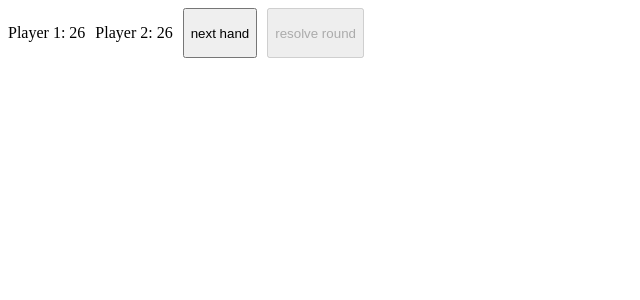
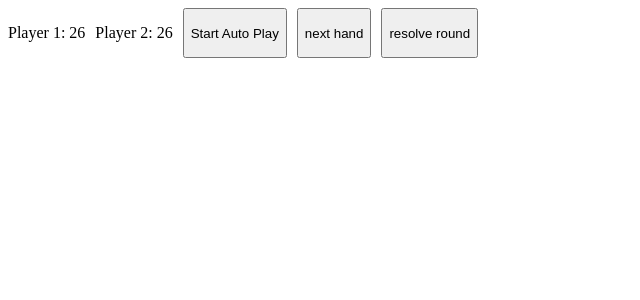
Before and after one commit to abattalov/card-game, a React (Vite) app: page / in a window 1280 px wide. Shown: the top 300 px of the page, without its empty margins (0-640 px from the left). Built offline with nearby package versions, Linux system fonts and the light colour scheme.

Commit message:
first train commit, added autoplay logic to the game

```diff
--- a/src/App.tsx
+++ b/src/App.tsx
@@ -1,6 +1,7 @@
 import Card from "./components/Card";
+import type { GameState } from "./types/types";
 import { createStandardDeck, dealCards, getNextCard, shuffleDeck } from "./utils/deckUtils";
-import { useState } from 'react';
+import { useEffect, useState } from 'react';
 
 function App() {
 
@@ -12,16 +13,46 @@ function App() {
     return playersHands
   });
 
-  const [drawPhase, setDrawPhase] = useState(true);
+  const [autoPlay, setAutoPlay] = useState(false);
 
   const handleNextHand = () => {
     setGameState(prev => getNextCard(prev))
-    setDrawPhase(false)
   }
+
+  useEffect(() => {
+    if (!autoPlay || gameState.game || gameState.player1.length === 0 || gameState.player2.length === 0) {
+      return;
+    }
+
+    const drawTimer = setTimeout(() => {
+      setGameState(prev => getNextCard(prev))
+    }, 1000)
+
+    return () => clearTimeout(drawTimer)
+
+  }, [autoPlay, gameState.game, gameState.player1.length, gameState.player2.length])
+
+  useEffect(() => {
+    if(!autoPlay || !gameState.game){
+      return;
+    }
+
+    const resolveTimer = setTimeout(() => {
+      resolveRound();
+    }, 1000)
+
+    return () => clearTimeout(resolveTimer);
+  }, [autoPlay, gameState.game])
 
   console.log(gameState)
 
   const resolveRound = () => {
+
+    if(gameState.player1.length === 0 || gameState.player2.length === 0){
+      console.log("game over");
+      return;
+    }
+
     if(gameState.game){
       let player1Card = gameState.game.player1Card![0];
       let player2Card = gameState.game.player2Card![0];
@@ -35,8 +66,6 @@ function App() {
                 game: null
               }
             })
-        } else if (player1Card.value === player2Card.value){
-          console.log("WAR!");
         } else {
           setGameState((prev) => {
             return {
@@ -48,8 +77,6 @@ function App() {
         }
       }
     }
-
-    setDrawPhase(true);
   }
 
 
@@ -57,8 +84,11 @@ function App() {
     <div style={{ display: "flex", gap: "10px" }}>
       <p>Player 1: {gameState.player1.length}</p>
       <p>Player 2: {gameState.player2.length}</p>
-      <button disabled={!drawPhase} onClick={handleNextHand}>next hand</button>
-      <button disabled={drawPhase} onClick={resolveRound}>resolve round</button>
+      <button onClick={() => setAutoPlay(!autoPlay)}>
+        {autoPlay ? "Stop Auto Play" : "Start Auto Play"}
+      </button>
+      <button onClick={handleNextHand}>next hand</button>
+      <button onClick={resolveRound}>resolve round</button>
       {gameState.game && gameState.game.player1Card && gameState.game.player2Card &&
         <>
           <Card card={gameState.game.player1Card[0]}/>
--- a/src/utils/deckUtils.ts
+++ b/src/utils/deckUtils.ts
@@ -1,8 +1,8 @@
 import type { Card, GameState } from '../types/types'
 
 const suits: Card['suit'][] = ['hearts', 'diamonds', 'clubs', 'spades'];
-// const ranks: Card['rank'][] = ['A', '2', '3', '4', '5', '6', '7', '8', '9', '10', 'J', 'Q', 'K']
-const ranks: Card['rank'][] = ['A', 'A', 'A', 'A', 'A', 'A', 'A', 'A', 'A', 'A', 'A', 'A', 'A'] // for tie testing
+const ranks: Card['rank'][] = ['A', '2', '3', '4', '5', '6', '7', '8', '9', '10', 'J', 'Q', 'K']
+// const ranks: Card['rank'][] = ['A', 'A', 'A', 'A', 'A', 'A', 'A', 'A', 'A', 'A', 'A', 'A', 'A'] // for tie testing
 
 export function createStandardDeck(): Card[] {
     const deck: Card[] = [];
```
